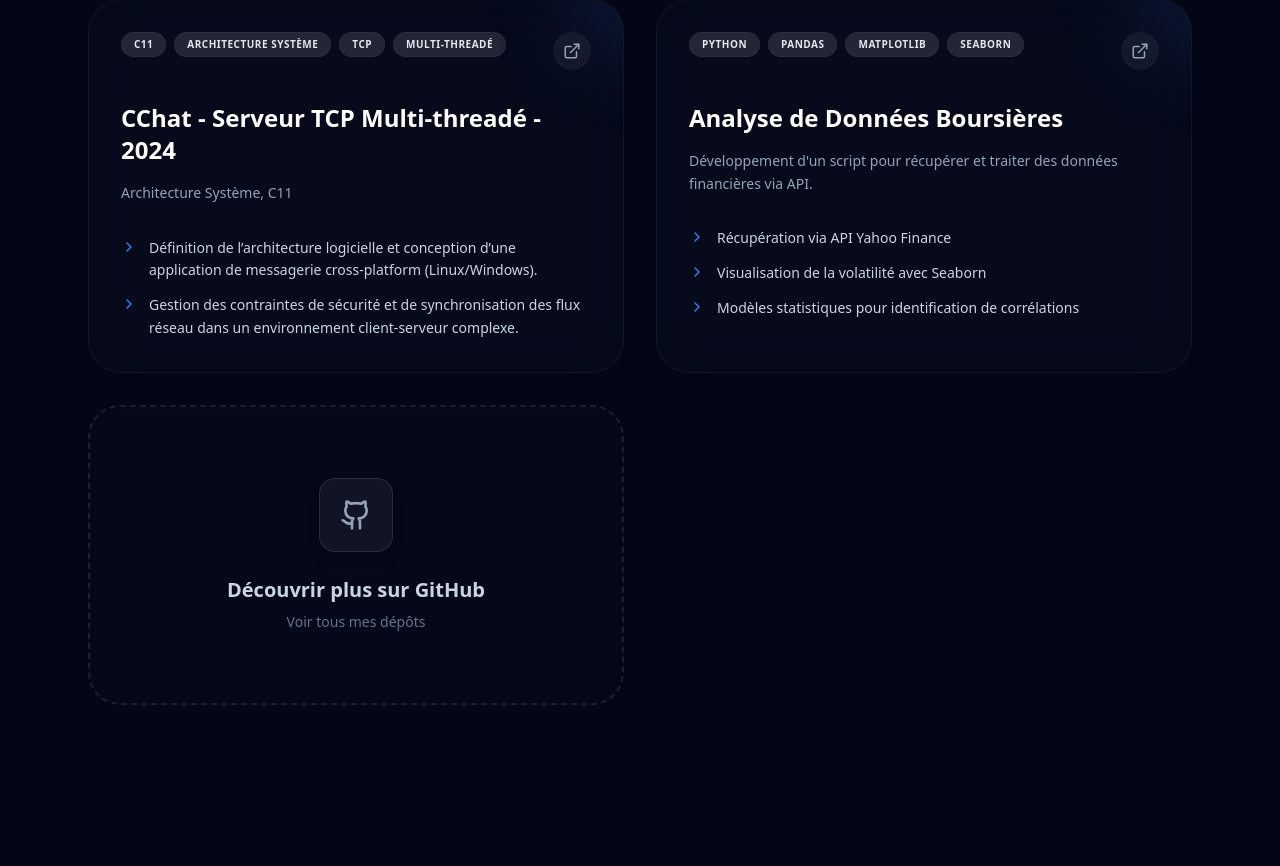
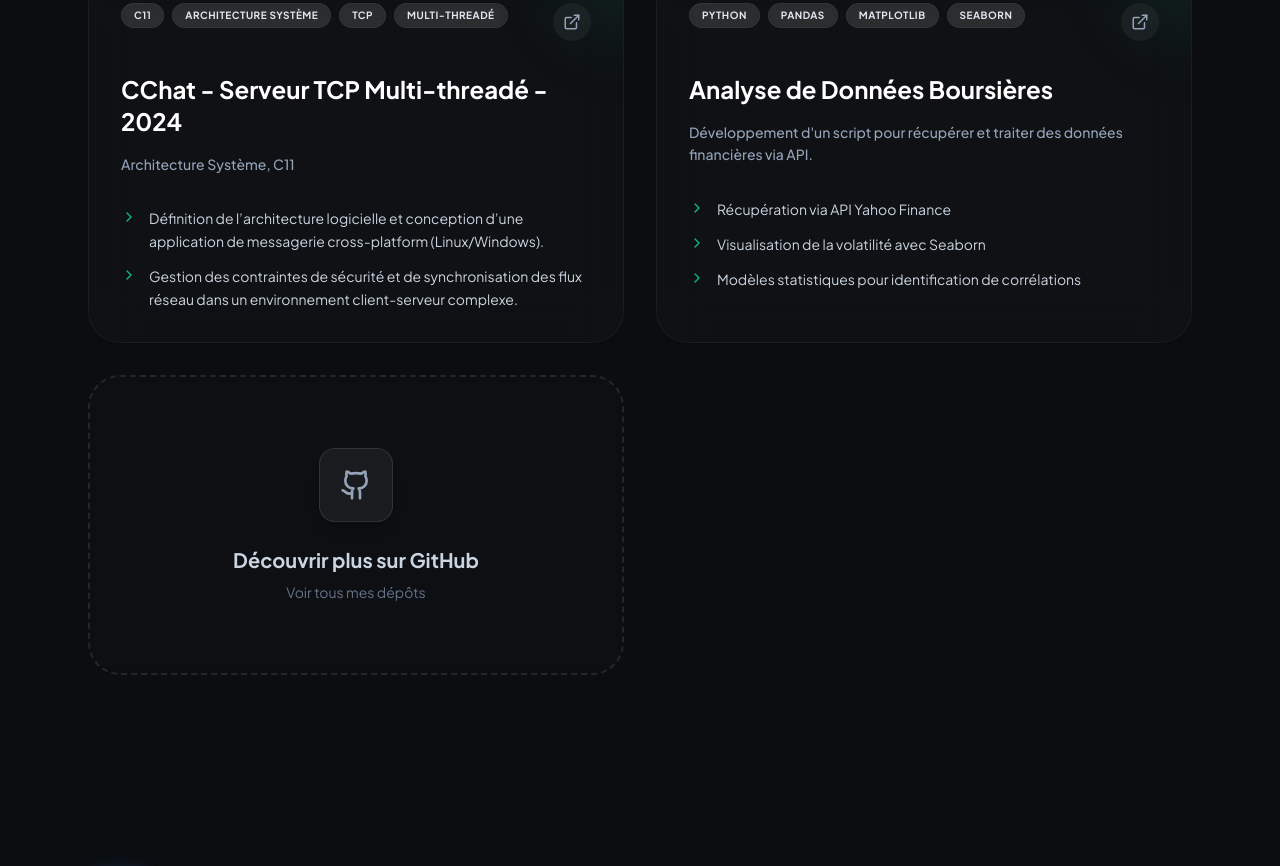
Before and after one commit to afon300/afon300.github.io, a React (Vite) app: page / in a window 1280 px wide. Shown: the part 1471-2337 px from the top of the page. Built offline with nearby package versions, Linux system fonts and the light colour scheme; the HTML template or start-up script is replaced by a standard one.

Commit message:
chore: update base theme, typography and latest CV

```diff
--- a/index.html
+++ b/index.html
@@ -1,12 +1,22 @@
 <!DOCTYPE html>
-<html lang="fr">
+<html lang="fr" class="scroll-smooth">
   <head>
     <meta charset="UTF-8" />
-    <link rel="icon" type="image/png" href="./public/logo.png" />
+    <link rel="icon" type="image/png" href="/logo.png" />
     <meta name="viewport" content="width=device-width, initial-scale=1.0" />
-    <title>Antoine Fourneyron | Ingénieur EFREI : Portfolio</title>
+    <meta
+      name="description"
+      content="Portfolio d'Antoine Fourneyron — Étudiant-ingénieur à l'EFREI Paris (IT for Finance), développeur Python, C/C++, Data & Systèmes, co-fondateur de BikeAware."
+    />
+    <title>Antoine Fourneyron — Ingénieur Logiciel, Data & Systèmes</title>
+    <link rel="preconnect" href="https://fonts.googleapis.com" />
+    <link rel="preconnect" href="https://fonts.gstatic.com" crossorigin />
+    <link
+      href="https://fonts.googleapis.com/css2?family=JetBrains+Mono:wght@400;500;600&family=Plus+Jakarta+Sans:wght@400;500;600;700&display=swap"
+      rel="stylesheet"
+    />
   </head>
-  <body class="bg-background text-foreground">
+  <body class="bg-background text-foreground antialiased selection:bg-emerald-500/20 selection:text-emerald-200">
     <div id="root"></div>
     <script type="module" src="./src/main.tsx"></script>
   </body>
--- a/src/index.css
+++ b/src/index.css
@@ -10,24 +10,17 @@ body {
   margin: 0;
   min-width: 320px;
   min-height: 100vh;
-  background-color: #020617;
+  background-color: #0b0d10;
+  color: #f3f4f6;
+  font-feature-settings: "cv02", "cv03", "cv04", "cv11";
 }
 
-/* Custom Utilities */
-@layer utilities {
-  .perspective-1000 {
-    perspective: 1000px;
-  }
-}
-
-/* Custom Animations */
-@keyframes shimmer {
-  0% {
-    transform: translateX(-100%);
-  }
-  100% {
-    transform: translateX(100%);
-  }
+/* Subtle engineering grid background */
+.bg-grid-pattern {
+  background-size: 36px 36px;
+  background-image:
+    linear-gradient(to right, rgba(255, 255, 255, 0.025) 1px, transparent 1px),
+    linear-gradient(to bottom, rgba(255, 255, 255, 0.025) 1px, transparent 1px);
 }
 
 ::-webkit-scrollbar {
@@ -35,14 +28,14 @@ body {
 }
 
 ::-webkit-scrollbar-track {
-  background: #020617;
+  background: #0b0d10;
 }
 
 ::-webkit-scrollbar-thumb {
-  background: #1e293b;
+  background: #222731;
   border-radius: 4px;
 }
 
 ::-webkit-scrollbar-thumb:hover {
-  background: #334155;
+  background: #313846;
 }
--- a/tailwind.config.js
+++ b/tailwind.config.js
@@ -6,20 +6,27 @@ export default {
   ],
   theme: {
     extend: {
+      fontFamily: {
+        sans: ['"Plus Jakarta Sans"', '-apple-system', 'BlinkMacSystemFont', 'Segoe UI', 'Roboto', 'sans-serif'],
+        mono: ['"JetBrains Mono"', 'ui-monospace', 'SFMono-Regular', 'Menlo', 'monospace'],
+      },
       colors: {
-        background: "#020617",
-        foreground: "#f8fafc",
+        background: "#0b0d10",
+        surface: {
+          DEFAULT: "#12151a",
+          hover: "#171b22",
+          elevated: "#1b2028",
+        },
+        border: {
+          DEFAULT: "#222731",
+          subtle: "#1a1e26",
+          strong: "#313846",
+        },
+        foreground: "#f3f4f6",
+        muted: "#9ca3af",
         primary: {
-          DEFAULT: "#3b82f6",
-          foreground: "#ffffff",
-        },
-        secondary: {
-          DEFAULT: "#1e293b",
-          foreground: "#f8fafc",
-        },
-        accent: {
-          DEFAULT: "#0ea5e9",
-          foreground: "#ffffff",
+          DEFAULT: "#10b981",
+          foreground: "#052e16",
         },
       },
     },
```
Also changed, not shown: 1 other file (tests, documents, lock files or other folders).
